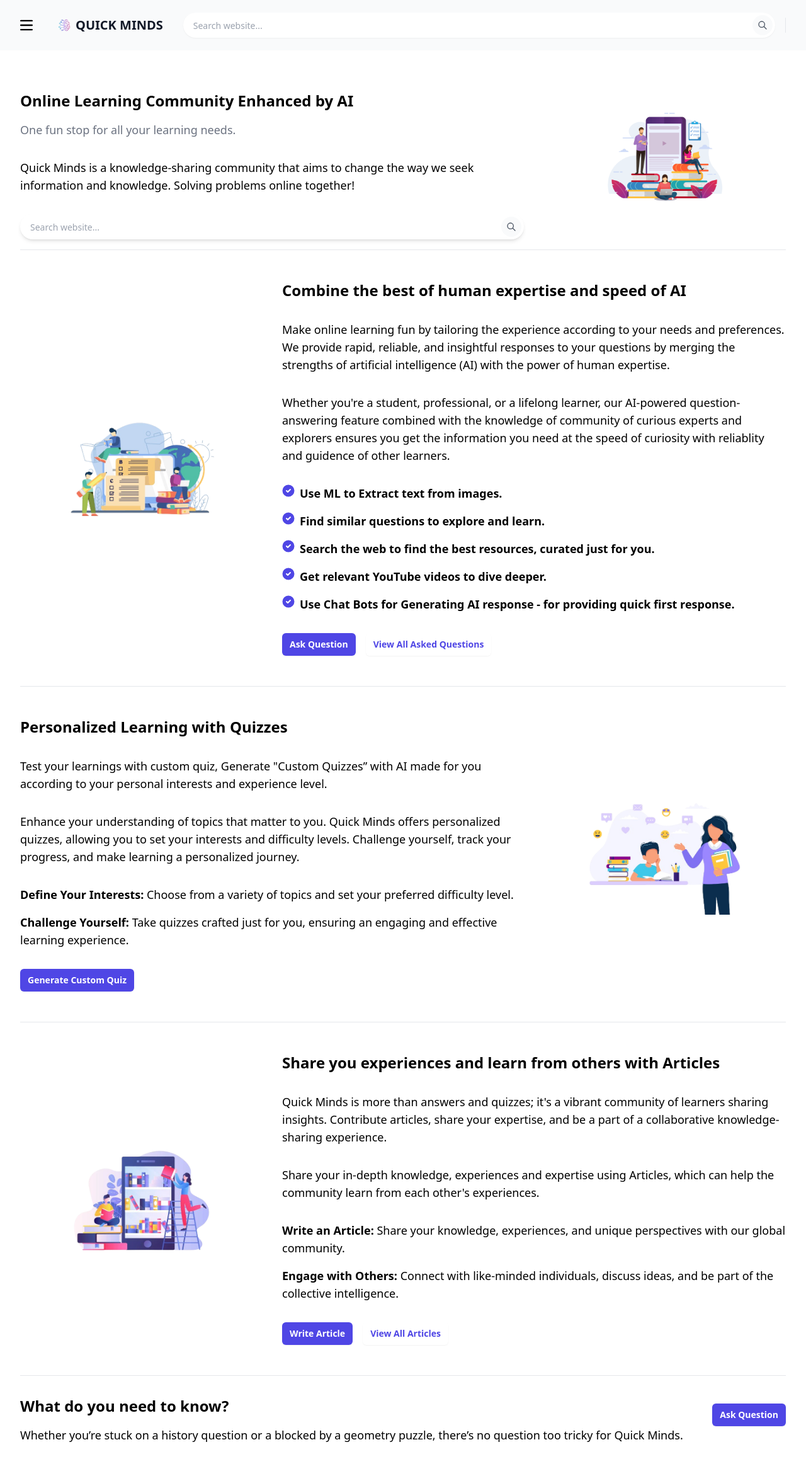
After one commit to aadityab7/quick-minds, a Flask app: template project/templates/landing_page.html in a window 1280 px wide. The commit adds this page. Shown: the whole page at 63% size. Run offline with Flask 3, Linux system fonts and the light colour scheme; the template is opened without the code that fills it, so the values that code supplies are empty.

Commit message:
added landing page

```diff
--- a/project/static/CSS/output.css
+++ b/project/static/CSS/output.css
@@ -713,6 +713,14 @@ img {
   margin-bottom: 0.75rem;
 }
 
+.mb-4 {
+  margin-bottom: 1rem;
+}
+
+.mb-8 {
+  margin-bottom: 2rem;
+}
+
 .ml-2 {
   margin-left: 0.5rem;
 }
@@ -968,6 +976,10 @@ img {
 
 .gap-6 {
   gap: 1.5rem;
+}
+
+.gap-8 {
+  gap: 2rem;
 }
 
 .gap-x-3 {
@@ -1277,6 +1289,11 @@ img {
   line-height: 2rem;
 }
 
+.text-lg {
+  font-size: 1.125rem;
+  line-height: 1.75rem;
+}
+
 .text-sm {
   font-size: 0.875rem;
   line-height: 1.25rem;
@@ -1416,6 +1433,12 @@ img {
 .shadow-lg {
   --tw-shadow: 0 10px 15px -3px rgb(0 0 0 / 0.1), 0 4px 6px -4px rgb(0 0 0 / 0.1);
   --tw-shadow-colored: 0 10px 15px -3px var(--tw-shadow-color), 0 4px 6px -4px var(--tw-shadow-color);
+  box-shadow: var(--tw-ring-offset-shadow, 0 0 #0000), var(--tw-ring-shadow, 0 0 #0000), var(--tw-shadow);
+}
+
+.shadow-md {
+  --tw-shadow: 0 4px 6px -1px rgb(0 0 0 / 0.1), 0 2px 4px -2px rgb(0 0 0 / 0.1);
+  --tw-shadow-colored: 0 4px 6px -1px var(--tw-shadow-color), 0 2px 4px -2px var(--tw-shadow-color);
   box-shadow: var(--tw-ring-offset-shadow, 0 0 #0000), var(--tw-ring-shadow, 0 0 #0000), var(--tw-shadow);
 }
 
@@ -1626,6 +1649,10 @@ img {
     grid-column: span 6 / span 6;
   }
 
+  .sm\:col-span-8 {
+    grid-column: span 8 / span 8;
+  }
+
   .sm\:col-span-9 {
     grid-column: span 9 / span 9;
   }
--- a/project/templates/base.html
+++ b/project/templates/base.html
@@ -349,7 +349,7 @@
           </div>
       </div>
 
-      <div id = "center-components-div" class="hidden sm:block flex-end flex-grow flex flex-col">
+      <div id = "center-components-div" class="sm:block flex-end flex-grow flex flex-col">
         <div id = "actual-contents-div">
           {% for message in get_flashed_messages() %}
             <div class="mx-auto max-w-screen-xl">
@@ -472,7 +472,7 @@
     document.addEventListener('click', function (event) {
       if (event.target.id === 'sidebar-menu-button') {
         document.getElementById('sidebar-component-div').classList.toggle('hidden');
-        document.getElementById("center-components-div").classList.toggle("hidden")
+        document.getElementById("center-components-div").classList.toggle("hidden");
       }
     });
   </script>
--- /dev/null
+++ b/project/templates/landing_page.html
@@ -0,0 +1,252 @@
+{% extends 'base.html' %}
+
+{% block title %}QUICK MINDS{% endblock %}
+
+{% block content %}
+    <div class="mx-auto max-w-screen-xl px-4 py-8 sm:px-6 lg:px-8">
+      <div class="grid grid-cols-12 gap-8">
+
+        <div class="col-span-full sm:col-span-8 flex flex-col justify-center">
+          <div>
+            <h1 class="text-2xl font-bold mt-8 mb-4">
+              Online Learning Community Enhanced by AI
+            </h1>
+            <h2 class="mb-8 text-lg text-gray-500">
+              One fun stop for all your learning needs.
+            </h2>
+
+            <h2 class="mb-8 text-lg">
+              Quick Minds is a knowledge-sharing community that aims to change the way we seek information and knowledge. Solving problems online together!
+            </h2>
+
+            <form method="GET" action="/search" class="flex grow">
+              <div id="landingPageSearchBar" class="relative flex grow">
+                  <label class="sr-only" for="landingPageSearch"> Search </label>
+
+                  <input
+                    class="h-10 w-full rounded-full border-none bg-white pe-10 ps-4 text-sm shadow-md"
+                    id="landingPageSearch"
+                    type="search"
+                    placeholder="Search website..."
+                    name = "search_query"
+                  />
+
+                  <button
+                    type="submit"
+                    class="absolute end-1 top-1/2 -translate-y-1/2 rounded-full bg-gray-50 p-2 text-gray-600 transition hover:text-gray-700"
+                  >
+                    <span class="sr-only">Search</span>
+                    <svg
+                      xmlns="http://www.w3.org/2000/svg"
+                      class="h-4 w-4"
+                      fill="none"
+                      viewBox="0 0 24 24"
+                      stroke="currentColor"
+                      stroke-width="2"
+                    >
+                      <path
+                        stroke-linecap="round"
+                        stroke-linejoin="round"
+                        d="M21 21l-6-6m2-5a7 7 0 11-14 0 7 7 0 0114 0z"
+                      />
+                    </svg>
+                  </button>
+                </div>
+            </form>
+          </div>
+
+        </div>
+
+        <div class="col-span-full sm:col-span-4 flex flex-col justify-center items-center">
+          <img src="{{url_for('static', filename='/images/2.png')}}">
+        </div>
+      </div>
+
+      <hr class="my-4">
+
+      <div class="grid grid-cols-12 gap-8">
+        <div class="col-span-full sm:col-span-4 flex flex-col justify-center items-center">
+          <img src="{{url_for('static', filename='/images/4.png')}}">
+        </div>
+
+        <div class="col-span-full sm:col-span-8 flex flex-col justify-center">
+          <div>
+            <h1 class="text-2xl font-bold my-8">
+              Combine the best of human expertise and speed of AI
+            </h1>
+
+            <h2 class="mb-8 text-lg">
+              Make online learning fun by tailoring the experience according to your needs and preferences. We provide rapid, reliable, and insightful responses to your questions by merging the strengths of artificial intelligence (AI) with the power of human expertise.
+            </h2>
+
+            <h2 class="mb-8 text-lg">
+              Whether you're a student, professional, or a lifelong learner, our AI-powered question-answering feature combined with the knowledge of community of curious experts and explorers ensures you get the information you need at the speed of curiosity with reliablity and guidence of other learners.
+            </h2>
+
+            <div class="flex flex-col gap-4 mb-8">
+              <div class="flex">
+                <svg class="w-5 h-5 text-indigo-600" aria-hidden="true" xmlns="http://www.w3.org/2000/svg" fill="currentColor" viewBox="0 0 20 20">
+                  <path d="M10 .5a9.5 9.5 0 1 0 9.5 9.5A9.51 9.51 0 0 0 10 .5Zm3.707 8.207-4 4a1 1 0 0 1-1.414 0l-2-2a1 1 0 0 1 1.414-1.414L9 10.586l3.293-3.293a1 1 0 0 1 1.414 1.414Z"/>
+                </svg>
+                <h2 class="ml-2 font-semibold">
+                  Use ML to Extract text from images.
+                </h2>
+              </div>
+
+              <div class="flex">
+                <svg class="w-5 h-5 text-indigo-600" aria-hidden="true" xmlns="http://www.w3.org/2000/svg" fill="currentColor" viewBox="0 0 20 20">
+                  <path d="M10 .5a9.5 9.5 0 1 0 9.5 9.5A9.51 9.51 0 0 0 10 .5Zm3.707 8.207-4 4a1 1 0 0 1-1.414 0l-2-2a1 1 0 0 1 1.414-1.414L9 10.586l3.293-3.293a1 1 0 0 1 1.414 1.414Z"/>
+                </svg>
+                <h2 class="ml-2 font-semibold">
+                  Find similar questions to explore and learn.
+                </h2>
+              </div>
+
+              <div class="flex">
+                <svg class="w-5 h-5 text-indigo-600" aria-hidden="true" xmlns="http://www.w3.org/2000/svg" fill="currentColor" viewBox="0 0 20 20">
+                  <path d="M10 .5a9.5 9.5 0 1 0 9.5 9.5A9.51 9.51 0 0 0 10 .5Zm3.707 8.207-4 4a1 1 0 0 1-1.414 0l-2-2a1 1 0 0 1 1.414-1.414L9 10.586l3.293-3.293a1 1 0 0 1 1.414 1.414Z"/>
+                </svg>
+                <h2 class="ml-2 font-semibold">
+                  Search the web to find the best resources, curated just for you.
+                </h2>
+              </div>
+
+              <div class="flex">
+                <svg class="w-5 h-5 text-indigo-600" aria-hidden="true" xmlns="http://www.w3.org/2000/svg" fill="currentColor" viewBox="0 0 20 20">
+                  <path d="M10 .5a9.5 9.5 0 1 0 9.5 9.5A9.51 9.51 0 0 0 10 .5Zm3.707 8.207-4 4a1 1 0 0 1-1.414 0l-2-2a1 1 0 0 1 1.414-1.414L9 10.586l3.293-3.293a1 1 0 0 1 1.414 1.414Z"/>
+                </svg>
+                <h2 class="ml-2 font-semibold">
+                  Get relevant YouTube videos to dive deeper.
+                </h2>
+              </div>
+
+              <div class="flex">
+                <svg class="w-5 h-5 text-indigo-600" aria-hidden="true" xmlns="http://www.w3.org/2000/svg" fill="currentColor" viewBox="0 0 20 20">
+                  <path d="M10 .5a9.5 9.5 0 1 0 9.5 9.5A9.51 9.51 0 0 0 10 .5Zm3.707 8.207-4 4a1 1 0 0 1-1.414 0l-2-2a1 1 0 0 1 1.414-1.414L9 10.586l3.293-3.293a1 1 0 0 1 1.414 1.414Z"/>
+                </svg>
+                <h2 class="ml-2 font-semibold">
+                  Use Chat Bots for Generating AI response - for providing quick first response.
+                </h2>
+              </div>
+            </div>
+
+            <div class="flex flex-wrap gap-4 mb-8">
+              <a href="{{url_for('ask_question')}}" >
+                <button type="submit" class="rounded-md bg-indigo-600 px-3 py-2 text-sm font-semibold text-white shadow-sm hover:bg-indigo-500 focus-visible:outline focus-visible:outline-2 focus-visible:outline-offset-2 focus-visible:outline-indigo-600">Ask Question</button>
+              </a>
+              <a href="{{url_for('questions')}}" >
+                <button type="submit" class="rounded-md px-3 py-2 text-sm font-semibold text-indigo-600 shadow-sm hover:bg-indigo-500 hover:text-white focus-visible:outline focus-visible:outline-2 focus-visible:outline-offset-2 focus-visible:outline-indigo-600">View All Asked Questions</button>
+              </a>
+            </div>
+
+          </div>
+        </div>
+      </div>
+
+      <hr class="my-4">
+
+      <div class="grid grid-cols-12 gap-8">
+        <div class="col-span-full sm:col-span-8 flex flex-col justify-center">
+          <div>
+            <h1 class="text-2xl font-bold my-8">
+              Personalized Learning with Quizzes
+
+            </h1>
+
+            <h2 class="mb-8 text-lg">
+              Test your learnings with custom quiz, Generate "Custom Quizzes” with AI made for you according to your personal interests and experience level.
+            </h2>
+
+            <h2 class="mb-8 text-lg">
+              Enhance your understanding of topics that matter to you. Quick Minds offers personalized quizzes, allowing you to set your interests and difficulty levels. Challenge yourself, track your progress, and make learning a personalized journey.
+            </h2>
+
+            <h2 class="mb-4 text-lg">
+              <b>Define Your Interests:</b> Choose from a variety of topics and set your preferred difficulty level.
+            </h2>
+
+            <h2 class="mb-8 text-lg">
+              <b>Challenge Yourself:</b> Take quizzes crafted just for you, ensuring an engaging and effective learning experience.
+            </h2>
+
+            <div class="flex flex-wrap gap-4 mb-8">
+              <a href="{{url_for('create_custom_quiz')}}">
+                <button type="submit" class="mt-3 sm:mt-0 rounded-md bg-indigo-600 px-3 py-2 text-sm font-semibold text-white shadow-sm hover:bg-indigo-500 focus-visible:outline focus-visible:outline-2 focus-visible:outline-offset-2 focus-visible:outline-indigo-600">Generate Custom Quiz</button>
+              </a>
+            </div>
+          </div>
+        </div>
+
+        <div class="col-span-full sm:col-span-4 flex flex-col justify-center items-center">
+          <img src="{{url_for('static', filename='/images/6.png')}}">
+        </div>
+      </div>
+
+      <hr class="my-4">
+
+      <div class="grid grid-cols-12 gap-8">
+        <div class="col-span-full sm:col-span-4 flex flex-col justify-center items-center">
+          <img src="{{url_for('static', filename='/images/7.png')}}">
+        </div>
+
+        <div class="col-span-full sm:col-span-8 flex flex-col justify-center">
+          <div>
+            <h1 class="text-2xl font-bold my-8">
+              Share you experiences and learn from others with Articles
+            </h1>
+
+            <h2 class="mb-8 text-lg">
+              Quick Minds is more than answers and quizzes; it's a vibrant community of learners sharing insights. Contribute articles, share your expertise, and be a part of a collaborative knowledge-sharing experience.
+            </h2>
+
+            <h2 class="mb-8 text-lg">
+              Share your in-depth knowledge, experiences and expertise using Articles, which can help the community learn from each other's experiences.
+            </h2>
+
+            <h2 class="mb-4 text-lg">
+              <b>Write an Article:</b> Share your knowledge, experiences, and unique perspectives with our global community.
+            </h2>
+
+            <h2 class="mb-8 text-lg">
+            <b>Engage with Others:</b> Connect with like-minded individuals, discuss ideas, and be part of the collective   intelligence.
+            </h2>
+
+            <div class="flex flex-wrap gap-4 mb-8">
+              <a href="{{url_for('write_article')}}">
+                <button type="submit" class="rounded-md bg-indigo-600 px-3 py-2 text-sm font-semibold text-white shadow-sm hover:bg-indigo-500 focus-visible:outline focus-visible:outline-2 focus-visible:outline-offset-2 focus-visible:outline-indigo-600">Write Article</button>
+              </a>
+              <a href="{{url_for('articles')}}" >
+                <button type="submit" class="rounded-md px-3 py-2 text-sm font-semibold text-indigo-600 shadow-sm hover:bg-indigo-500 hover:text-white focus-visible:outline focus-visible:outline-2 focus-visible:outline-offset-2 focus-visible:outline-indigo-600">View All Articles</button>
+              </a>
+            </div>
+
+          </div>
+        </div>
+      </div>
+
+      <hr class="my-4">
+
+      <div class="flex justify-between items-center">
+        <div>
+          <h1 class="text-2xl font-bold my-4">
+            What do you need to know?
+          </h1>
+          <h2>
+            Whether you’re stuck on a history question or a blocked by a geometry puzzle, there’s no question too tricky for Quick Minds.
+          </h2>
+        </div>
+
+        <a href="{{url_for('ask_question')}}">
+          <button type="submit" class="rounded-md bg-indigo-600 px-3 py-2 text-sm font-semibold text-white shadow-sm hover:bg-indigo-500 focus-visible:outline focus-visible:outline-2 focus-visible:outline-offset-2 focus-visible:outline-indigo-600">Ask Question</button>
+        </a>
+
+      </div>
+
+    </div>
+
+
+
+    <script type="text/javascript">
+      document.getElementById("sidebar-component-div").classList.add('hidden');
+    </script>
+{% endblock %}
```
Also changed, not shown: project/static/images/1.png (added), project/static/images/10.png (added), project/static/images/11.png (added), project/static/images/2.png (added), project/static/images/3.png (added), project/static/images/4.png (added), project/static/images/5.png (added), project/static/images/6.png (added), project/static/images/7.png (added), project/static/images/8.png (added), project/static/images/9.png (added).
